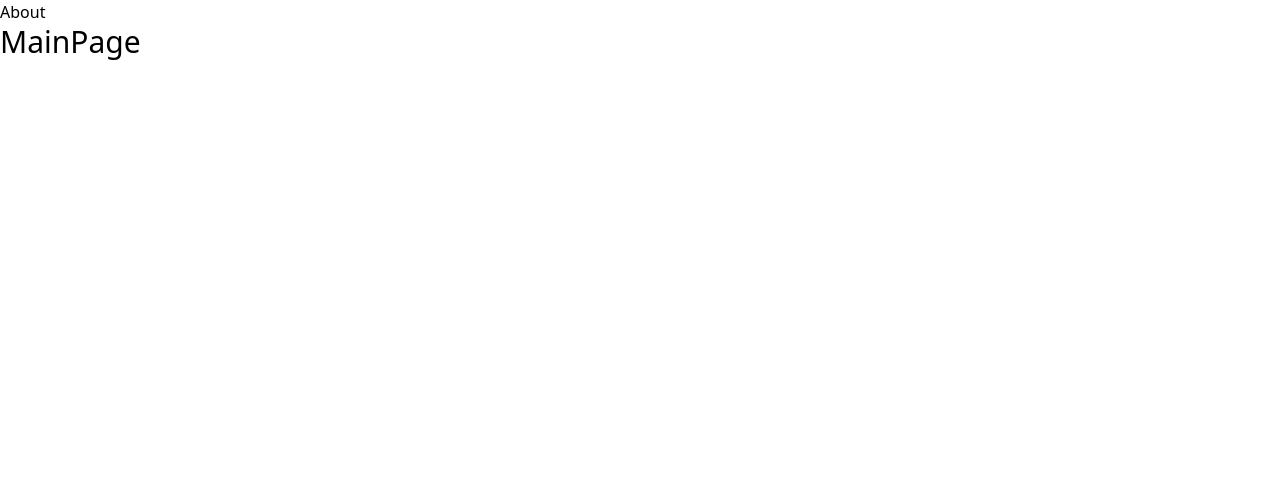
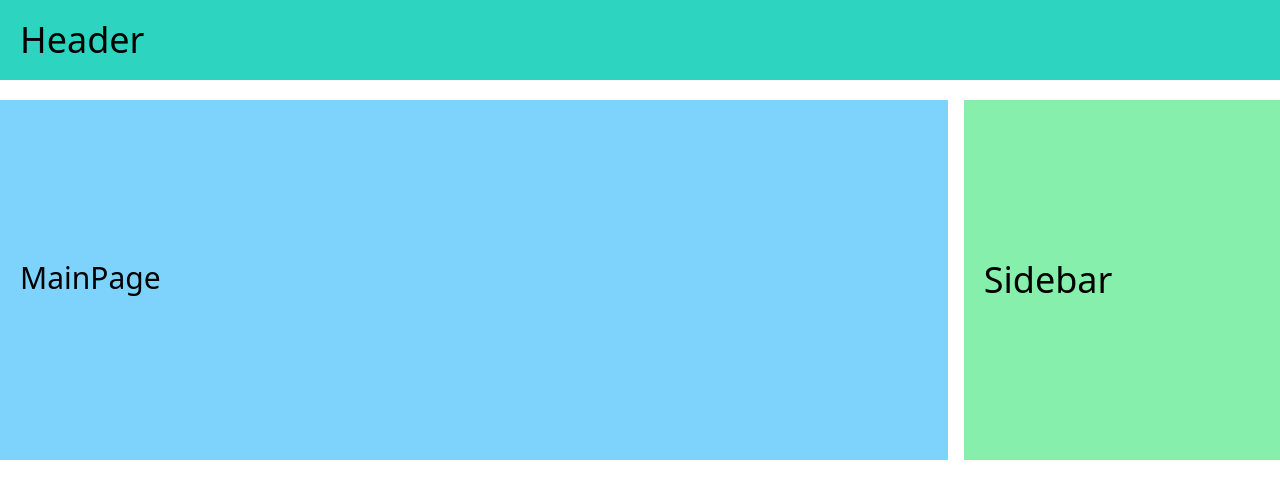
Before and after one commit to tenvi34/mall_study, a React (Create React App) app in the folder frontend/mall/: page / in a window 1280 px wide. Shown: the top 498 px of the page. Built offline with nearby package versions, Linux system fonts and the light colour scheme.

Commit message:
BasicLayout 생성 및 적용

```diff
--- /dev/null
+++ b/frontend/mall/src/layout/BasicLayout.js
@@ -0,0 +1,26 @@
+
+const BasicLayout = ({children}) => {
+    return (
+        <>
+        <header className="bg-teal-400 p-5">
+            <h1 className="text-2xl md:text-4xl">
+                Header
+            </h1>
+        </header>
+
+        <div className="bg-white my-5 w-full flex flex-col space-y-4 md:flex-row md:space-x-4 md:space-y-0">
+            <main className="bg-sky-300 md:w-2/3 lg:w-3/4 px-5 py-40">
+                {children}
+            </main>
+
+            <aside className="bg-green-300 md:w-1/3 lg:w-1/4 px-5 py-40">
+                <h1 className="text-2xl md:text-4xl">
+                    Sidebar
+                </h1>
+            </aside>
+        </div>
+        </>
+    );
+}
+
+export default BasicLayout;
--- a/frontend/mall/src/pages/AboutPage.js
+++ b/frontend/mall/src/pages/AboutPage.js
@@ -1,6 +1,10 @@
+import BasicLayout from "../layout/BasicLayout";
+
 const AboutPage = () => {
     return (
-        <div className="text-3xl">About Page</div>
+        <BasicLayout>
+            <div className="text-3xl">About Page</div>
+        </BasicLayout>
     );
 }
 
--- a/frontend/mall/src/pages/MainPage.js
+++ b/frontend/mall/src/pages/MainPage.js
@@ -1,13 +1,11 @@
 import { Link } from "react-router-dom";
+import BasicLayout from "../layout/BasicLayout";
 
 const MainPage = () => {
     return (
-        <div>
-            <div className="flex">
-                <Link to={'/about'}>About</Link>
-            </div>
+        <BasicLayout>
             <div className="text-3xl">MainPage</div>
-        </div>
+        </BasicLayout>
     );
 }
 
```
